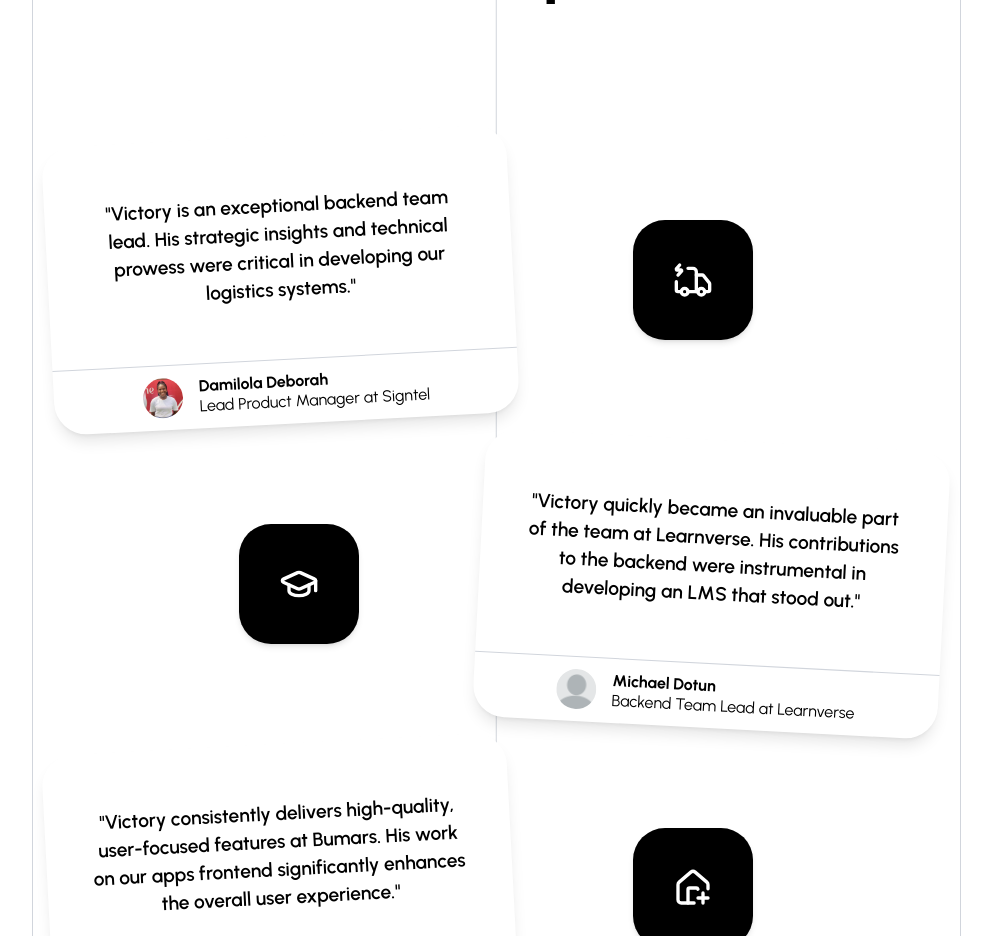
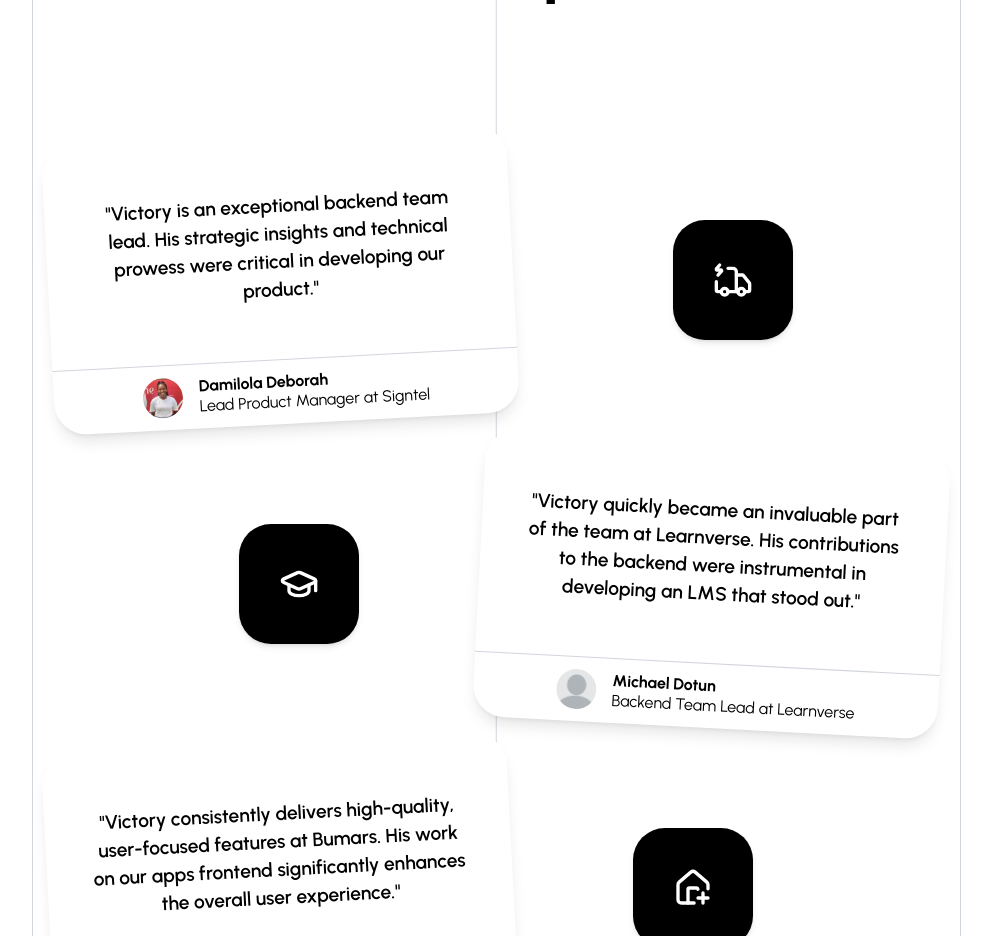
Before and after one commit to Carl-Victory/Portfolio, a Next.js app: page / in a window 1280 px wide. Shown: the part 5820-6756 px from the top of the page, without its empty margins (144-1136 px from the left). Built offline with nearby package versions, Linux system fonts and the light colour scheme.

Commit message:
Fixed an isssue in testimonials

```diff
--- a/app/layout.tsx
+++ b/app/layout.tsx
@@ -7,7 +7,6 @@ import Guidlines from "@/components/MinorComponents/Guidlines";
 
 const urbanist = Urbanist({
   subsets: ["latin"],
-  display: "swap",
   variable: "--font-urbanist",
 });
 
--- a/components/About.tsx
+++ b/components/About.tsx
@@ -66,7 +66,6 @@ const About = () => {
             alt="Image of Victory Nnamdi"
             fill={true}
             style={{ objectFit: "cover", objectPosition: "bottom" }}
-            priority
             loading="eager"
           />
         </div>
--- a/components/Testimonials.tsx
+++ b/components/Testimonials.tsx
@@ -44,11 +44,11 @@ const Testimonials = () => {
       >
         {/* Left-aligned card for desktops, centered on mobile */}
         <motion.div
-          className="flex flex-col md:flex-row md:items-center gap-6 md:gap-30 justify-center md:justify-self-start"
+          className="flex flex-col md:flex-row items-center gap-6 md:gap-40 justify-center md:justify-self-start"
           variants={itemVariants}
         >
           <Card4
-            Review='"Victory is an exceptional backend team lead. His strategic insights and technical prowess were critical in developing our logistics systems."'
+            Review='"Victory is an exceptional backend team lead. His strategic insights and technical prowess were critical in developing our product."'
             Name="Damilola Deborah"
             Position="Lead Product Manager at Signtel"
             Source="/images/Dami.png"
```
